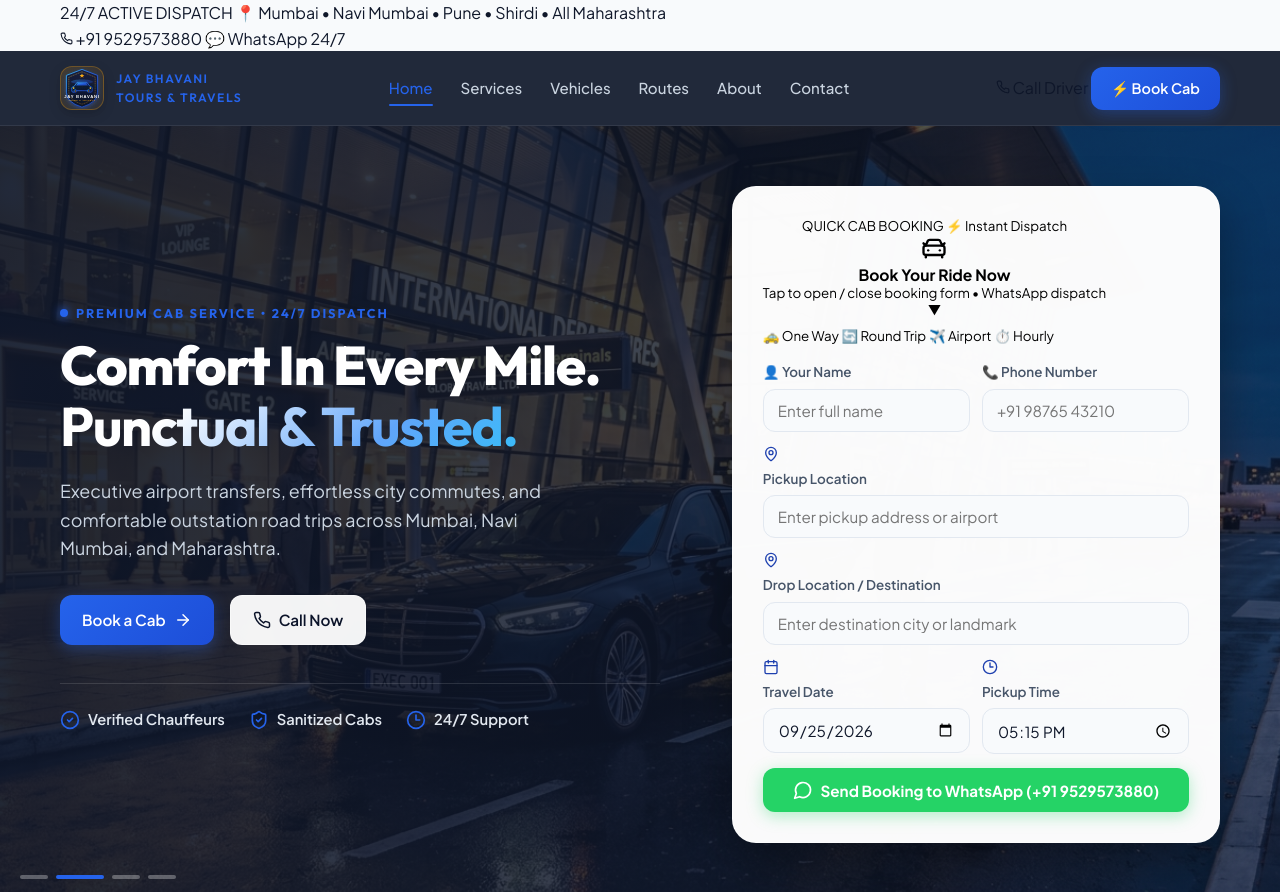
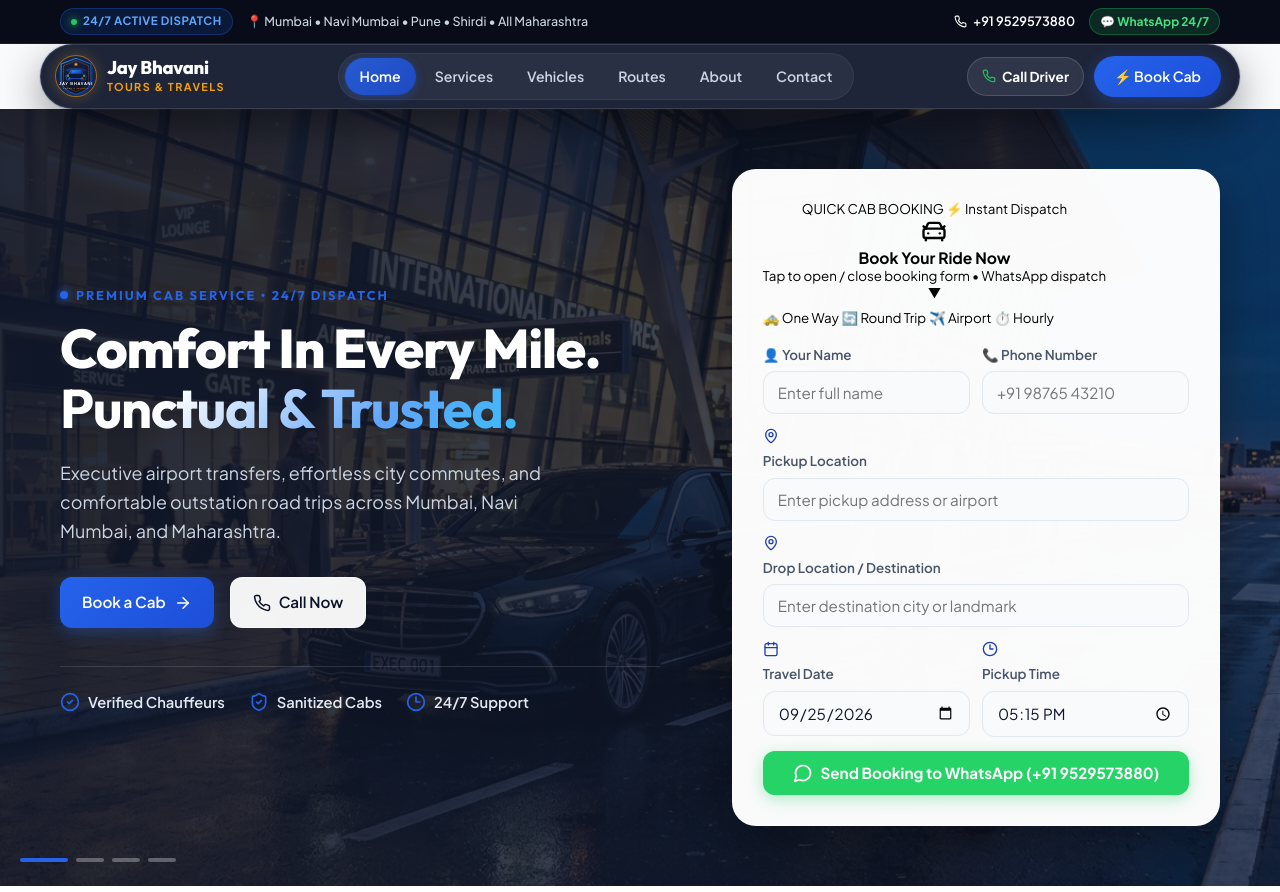
Before and after one commit to suryawanshisuraj/car-booking, a website built with Vite: page index.html in a window 1280 px wide. Shown: the top 892 px of the page. Built offline with nearby package versions, Linux system fonts and the light colour scheme.

Commit message:
Auto-update: index.html, styles.css (25/9/2026, 9:56:24 pm)

```diff
--- a/css/styles.css
+++ b/css/styles.css
@@ -193,100 +193,255 @@ input, select, textarea {
 }
 
 /* ==========================================================================
-   Header / Navbar
+   Header / Modern Floating Capsule Island Navbar & Top Dispatch Bar
    ========================================================================== */
+
+/* Top Utility Dispatch Bar */
+.top-bar {
+  background: #070c18;
+  border-bottom: 1px solid rgba(255, 255, 255, 0.08);
+  padding: 8px 0;
+  font-size: 0.8rem;
+  color: #94a3b8;
+  position: relative;
+  z-index: 101;
+}
+
+.top-bar-inner {
+  display: flex;
+  align-items: center;
+  justify-content: space-between;
+  gap: 16px;
+}
+
+.top-bar-left {
+  display: flex;
+  align-items: center;
+  gap: 14px;
+  overflow: hidden;
+  white-space: nowrap;
+}
+
+.top-bar-badge {
+  display: inline-flex;
+  align-items: center;
+  gap: 6px;
+  background: rgba(37, 99, 235, 0.15);
+  color: #60a5fa;
+  border: 1px solid rgba(37, 99, 235, 0.3);
+  padding: 3px 10px;
+  border-radius: var(--radius-full);
+  font-weight: 700;
+  font-size: 0.72rem;
+  text-transform: uppercase;
+  letter-spacing: 0.5px;
+}
+
+.top-bar-badge::before {
+  content: '';
+  width: 6px;
+  height: 6px;
+  border-radius: 50%;
+  background: #22c55e;
+  box-shadow: 0 0 8px #22c55e;
+}
+
+.top-bar-route {
+  color: #cbd5e1;
+  font-size: 0.78rem;
+  font-weight: 500;
+}
+
+.top-bar-right {
+  display: flex;
+  align-items: center;
+  gap: 14px;
+  flex-shrink: 0;
+}
+
+.top-bar-link {
+  display: inline-flex;
+  align-items: center;
+  gap: 6px;
+  color: #ffffff;
+  font-weight: 600;
+  transition: color var(--transition-fast);
+}
+
+.top-bar-link:hover {
+  color: var(--primary);
+}
+
+.top-bar-wa {
+  display: inline-flex;
+  align-items: center;
+  gap: 5px;
+  background: rgba(37, 211, 102, 0.15);
+  color: #4ade80;
+  border: 1px solid rgba(37, 211, 102, 0.3);
+  padding: 3px 10px;
+  border-radius: var(--radius-full);
+  font-weight: 700;
+  font-size: 0.75rem;
+  transition: all var(--transition-fast);
+}
+
+.top-bar-wa:hover {
+  background: #25d366;
+  color: #ffffff;
+  border-color: #25d366;
+}
+
+/* Floating Capsule Island Navbar */
 .navbar {
   position: sticky;
-  top: 0;
+  top: 12px;
   left: 0;
   right: 0;
   z-index: 100;
-  background: rgba(15, 23, 42, 0.92);
-  backdrop-filter: blur(14px);
-  border-bottom: 1px solid rgba(255, 255, 255, 0.08);
+  padding: 0 16px;
   transition: all var(--transition-base);
 }
 
 .nav-inner {
+  max-width: 1200px;
+  margin: 0 auto;
+  background: rgba(11, 19, 41, 0.92);
+  backdrop-filter: blur(20px) saturate(180%);
+  -webkit-backdrop-filter: blur(20px) saturate(180%);
+  border: 1px solid rgba(255, 255, 255, 0.12);
+  border-radius: var(--radius-full);
+  padding: 8px 18px 8px 14px;
+  box-shadow: 0 16px 40px rgba(0, 0, 0, 0.4), 0 0 0 1px rgba(37, 99, 235, 0.15);
   display: flex;
   align-items: center;
   justify-content: space-between;
-  height: 74px;
+  gap: 16px;
+  transition: all var(--transition-base);
+}
+
+.navbar.scrolled .nav-inner {
+  background: rgba(7, 12, 24, 0.97);
+  box-shadow: 0 20px 50px rgba(0, 0, 0, 0.6), 0 0 0 1px rgba(37, 99, 235, 0.3);
+  border-color: rgba(255, 255, 255, 0.18);
 }
 
 .logo {
   display: flex;
   align-items: center;
-  gap: 12px;
+  gap: 10px;
+  text-decoration: none;
+}
+
+.logo-mark {
+  width: 42px;
+  height: 42px;
+  border-radius: 50%;
+  display: flex;
+  align-items: center;
+  justify-content: center;
+  background: radial-gradient(circle, rgba(37, 99, 235, 0.25) 0%, rgba(11, 19, 41, 0.8) 100%);
+  border: 1.5px solid rgba(245, 158, 11, 0.6);
+  overflow: hidden;
+  box-shadow: 0 0 14px rgba(245, 158, 11, 0.25);
+  flex-shrink: 0;
+}
+
+.logo-mark img {
+  width: 100%;
+  height: 100%;
+  object-fit: cover;
+}
+
+.logo-brand-wrap {
+  display: flex;
+  flex-direction: column;
+}
+
+.logo-title {
   font-family: var(--font-heading);
   font-size: 1.15rem;
   font-weight: 800;
   color: #ffffff;
   letter-spacing: -0.3px;
-}
-
-.logo-mark {
-  width: 44px;
-  height: 44px;
-  border-radius: var(--radius-md);
-  display: flex;
-  align-items: center;
-  justify-content: center;
-  background: linear-gradient(135deg, rgba(245, 158, 11, 0.15) 0%, rgba(245, 158, 11, 0.05) 100%);
-  border: 1px solid rgba(245, 158, 11, 0.3);
-  overflow: hidden;
-  box-shadow: 0 4px 12px rgba(0, 0, 0, 0.2);
-}
-
-.logo-mark img {
-  width: 100%;
-  height: 100%;
-  object-fit: contain;
-}
-
-.logo span span {
-  display: block;
-  font-size: 0.76rem;
-  font-weight: 600;
-  color: var(--primary);
-  letter-spacing: 1.5px;
+  line-height: 1.15;
+}
+
+.logo-subtitle {
+  font-size: 0.68rem;
+  font-weight: 700;
+  color: var(--accent-gold);
+  letter-spacing: 1.4px;
   text-transform: uppercase;
 }
 
 .nav-links {
   display: flex;
   align-items: center;
-  gap: 28px;
+  gap: 4px;
+  background: rgba(255, 255, 255, 0.05);
+  padding: 4px 6px;
+  border-radius: var(--radius-full);
+  border: 1px solid rgba(255, 255, 255, 0.06);
 }
 
 .nav-links a:not(.btn) {
   color: #cbd5e1;
-  font-size: 0.94rem;
-  font-weight: 500;
-  position: relative;
-  padding: 6px 0;
-  transition: color var(--transition-fast);
-}
-
-.nav-links a:not(.btn):hover,
+  font-size: 0.88rem;
+  font-weight: 600;
+  padding: 7px 15px;
+  border-radius: var(--radius-full);
+  transition: all var(--transition-fast);
+}
+
+.nav-links a:not(.btn):hover {
+  color: #ffffff;
+  background: rgba(255, 255, 255, 0.08);
+}
+
 .nav-links a.active:not(.btn) {
-  color: var(--primary);
-}
-
-.nav-links a.active:not(.btn)::after {
-  content: '';
-  position: absolute;
-  bottom: 0;
-  left: 0;
-  right: 0;
-  height: 2px;
-  background: var(--primary);
-  border-radius: 2px;
+  color: #ffffff;
+  background: linear-gradient(135deg, rgba(37, 99, 235, 0.85) 0%, rgba(29, 78, 216, 0.85) 100%);
+  box-shadow: 0 2px 10px rgba(37, 99, 235, 0.35);
+}
+
+.nav-actions-desktop {
+  display: flex;
+  align-items: center;
+  gap: 10px;
+}
+
+.btn-nav-call {
+  display: inline-flex;
+  align-items: center;
+  gap: 6px;
+  color: #ffffff;
+  font-size: 0.85rem;
+  font-weight: 700;
+  padding: 8px 14px;
+  border-radius: var(--radius-full);
+  background: rgba(255, 255, 255, 0.08);
+  border: 1px solid rgba(255, 255, 255, 0.15);
+  transition: all var(--transition-fast);
+  white-space: nowrap;
+}
+
+.btn-nav-call:hover {
+  background: rgba(255, 255, 255, 0.15);
+  border-color: rgba(255, 255, 255, 0.3);
+  color: #60a5fa;
+  transform: translateY(-1px);
+}
+
+.btn-nav-call svg {
+  color: #22c55e;
 }
 
 .nav-book {
-  padding: 10px 20px;
-  font-size: 0.9rem;
+  padding: 9px 20px;
+  font-size: 0.88rem;
+  border-radius: var(--radius-full);
+  white-space: nowrap;
 }
 
 .menu-btn {
```
